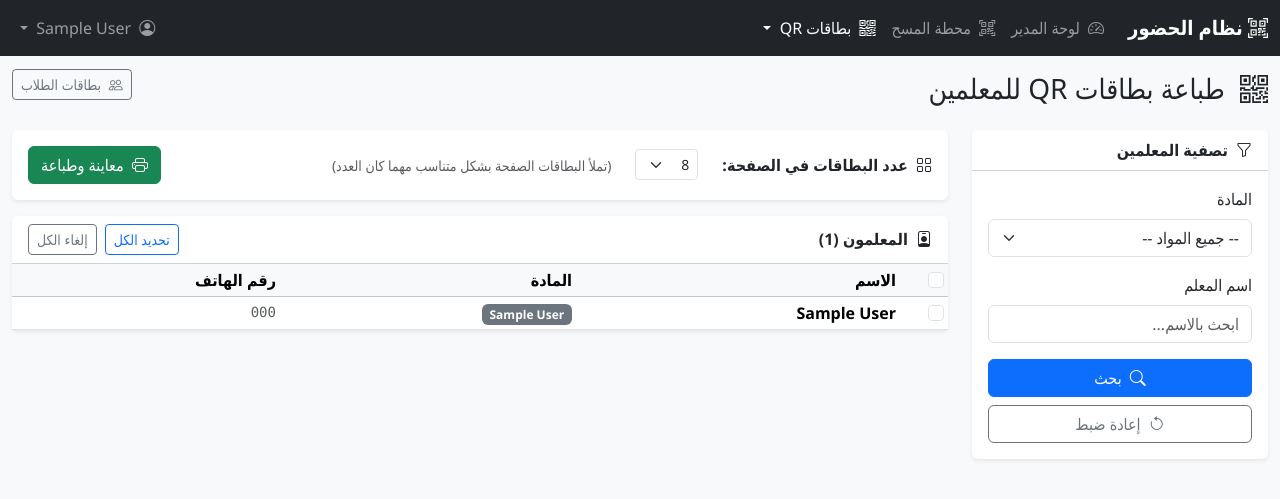
After one commit to eyadfattah23/QR-code-attendance-system, a Django app: page /qr-cards/teachers/ in a window 1280 px wide. The commit adds this page. Shown: the top 499 px of the page. Run offline with Django 5.2, Linux system fonts and the light colour scheme; a user stored in the database is signed in; tables that the repository leaves empty hold one stand-in row (values such as "Sample post"); some libraries are stand-ins or nearby versions.

Commit message:
feat(teacher-qr-cards): Add configuration and printing functionality for teacher QR cards

```diff
--- a/qr_generator/urls.py
+++ b/qr_generator/urls.py
@@ -6,4 +6,6 @@ app_name = 'qr_generator'
 urlpatterns = [
     path('', views.qr_cards_config, name='qr_cards_config'),
     path('print/', views.qr_cards_print, name='qr_cards_print'),
+    path('teachers/', views.teacher_qr_cards_config, name='teacher_qr_cards_config'),
+    path('teachers/print/', views.teacher_qr_cards_print, name='teacher_qr_cards_print'),
 ]
--- a/qr_generator/views.py
+++ b/qr_generator/views.py
@@ -8,7 +8,7 @@ from django.contrib.auth.decorators import login_required
 from django.shortcuts import render, redirect
 from django.contrib import messages
 
-from core.models import Student
+from core.models import Student, Teacher
 
 # Columns to use for each "cards per page" count (portrait A4 optimised)
 CARDS_GRID_COLS = {
@@ -133,3 +133,78 @@ def qr_cards_print(request):
         'cards_per_page': cards_per_page,
         'total_cards': len(cards),
     })
+
+
+@admin_required
+def teacher_qr_cards_config(request):
+    """Step 1 – choose teachers and cards-per-page, then go to the print page."""
+    if request.method == 'POST':
+        teacher_ids = request.POST.getlist('teacher_ids')
+        cards_per_page = request.POST.get('cards_per_page', '8')
+        if not teacher_ids:
+            messages.error(request, 'يرجى اختيار معلم واحد على الأقل.')
+        else:
+            from django.urls import reverse as _reverse
+            base = _reverse('qr_generator:teacher_qr_cards_print')
+            ids_qs = '&'.join(f'tid={tid}' for tid in teacher_ids)
+            return redirect(f'{base}?{ids_qs}&cpp={cards_per_page}')
+
+    name_filter = request.GET.get('name', '').strip()
+    subject_filter = request.GET.get('subject', '').strip()
+
+    teachers = Teacher.objects.select_related('user').order_by('full_name')
+    if name_filter:
+        teachers = teachers.filter(full_name__icontains=name_filter)
+    if subject_filter:
+        teachers = teachers.filter(subject__icontains=subject_filter)
+
+    subjects = (
+        Teacher.objects.exclude(subject__isnull=True)
+        .exclude(subject='')
+        .values_list('subject', flat=True)
+        .distinct()
+        .order_by('subject')
+    )
+
+    return render(request, 'qr_generator/teacher_config.html', {
+        'teachers': teachers,
+        'subjects': subjects,
+        'name_filter': name_filter,
+        'subject_filter': subject_filter,
+        'cards_per_page_range': range(1, 13),
+    })
+
+
+@admin_required
+def teacher_qr_cards_print(request):
+    """Step 2 – render a printable A4 page with teacher QR cards."""
+    teacher_ids = request.GET.getlist('tid')
+    try:
+        cards_per_page = max(1, min(12, int(request.GET.get('cpp', 8))))
+    except (ValueError, TypeError):
+        cards_per_page = 8
+
+    teachers = Teacher.objects.filter(id__in=teacher_ids).order_by('full_name')
+
+    cards = [
+        {'teacher': t, 'qr': _generate_qr_base64(str(t.id))}
+        for t in teachers
+    ]
+
+    cols = CARDS_GRID_COLS.get(cards_per_page, 3)
+    rows = math.ceil(cards_per_page / cols)
+
+    raw_pages = [cards[i: i + cards_per_page] for i in range(0, len(cards), cards_per_page)]
+    pages = []
+    total_slots = cols * rows
+    for chunk in raw_pages:
+        padding = total_slots - len(chunk)
+        pages.append({'cards': chunk, 'empty_range': range(padding)})
+
+    return render(request, 'qr_generator/teacher_print.html', {
+        'pages': pages,
+        'cols': cols,
+        'rows': rows,
+        'cards_per_page': cards_per_page,
+        'total_cards': len(cards),
+    })
--- a/templates/base.html
+++ b/templates/base.html
@@ -108,12 +108,24 @@
                             محطة المسح
                         </a>
                     </li>
-                    <li class="nav-item">
-                        <a class="nav-link {% if '/qr-cards/' in request.path %}active{% endif %}"
-                            href="{% url 'qr_generator:qr_cards_config' %}">
+                    <li class="nav-item dropdown">
+                        <a class="nav-link dropdown-toggle {% if '/qr-cards/' in request.path %}active{% endif %}"
+                            href="#" role="button" data-bs-toggle="dropdown" aria-expanded="false">
                             <i class="bi bi-qr-code me-1"></i>
                             بطاقات QR
                         </a>
+                        <ul class="dropdown-menu">
+                            <li>
+                                <a class="dropdown-item" href="{% url 'qr_generator:qr_cards_config' %}">
+                                    <i class="bi bi-people me-1"></i> بطاقات الطلاب
+                                </a>
+                            </li>
+                            <li>
+                                <a class="dropdown-item" href="{% url 'qr_generator:teacher_qr_cards_config' %}">
+                                    <i class="bi bi-person-badge me-1"></i> بطاقات المعلمين
+                                </a>
+                            </li>
+                        </ul>
                     </li>
                     {% elif user.is_teacher %}
                     <li class="nav-item">
--- /dev/null
+++ b/templates/qr_generator/teacher_config.html
@@ -0,0 +1,172 @@
+{% extends 'base.html' %}
+
+{% block title %}طباعة بطاقات QR للمعلمين - نظام الحضور{% endblock %}
+
+{% block content %}
+<div class="container-fluid">
+    <!-- Page Header -->
+    <div class="d-flex justify-content-between align-items-center mb-4 mt-2">
+        <h1 class="h3 mb-0 mt-2">
+            <i class="bi bi-qr-code me-2"></i>
+            طباعة بطاقات QR للمعلمين
+        </h1>
+        <a href="{% url 'qr_generator:qr_cards_config' %}" class="btn btn-outline-secondary btn-sm">
+            <i class="bi bi-people me-1"></i> بطاقات الطلاب
+        </a>
+    </div>
+
+    <div class="row">
+        <!-- Filters sidebar -->
+        <div class="col-lg-3 mb-4">
+            <div class="card shadow-sm h-100">
+                <div class="card-header bg-white fw-semibold">
+                    <i class="bi bi-funnel me-1"></i> تصفية المعلمين
+                </div>
+                <div class="card-body">
+                    <form method="get" id="filterForm">
+                        <div class="mb-3">
+                            <label for="subject" class="form-label">المادة</label>
+                            <select name="subject" id="subject" class="form-select">
+                                <option value="">-- جميع المواد --</option>
+                                {% for s in subjects %}
+                                <option value="{{ s }}" {% if s == subject_filter %}selected{% endif %}>{{ s }}</option>
+                                {% endfor %}
+                            </select>
+                        </div>
+                        <div class="mb-3">
+                            <label for="name" class="form-label">اسم المعلم</label>
+                            <input type="text" id="name" name="name" value="{{ name_filter }}"
+                                   class="form-control" placeholder="ابحث بالاسم...">
+                        </div>
+                        <div class="d-grid gap-2">
+                            <button type="submit" class="btn btn-primary">
+                                <i class="bi bi-search me-1"></i> بحث
+                            </button>
+                            <a href="{% url 'qr_generator:teacher_qr_cards_config' %}" class="btn btn-outline-secondary">
+                                <i class="bi bi-arrow-counterclockwise me-1"></i> إعادة ضبط
+                            </a>
+                        </div>
+                    </form>
+                </div>
+            </div>
+        </div>
+
+        <!-- Teacher list + config -->
+        <div class="col-lg-9">
+            <form method="post" id="printForm">
+                {% csrf_token %}
+
+                <!-- Cards per page selector -->
+                <div class="card shadow-sm mb-3">
+                    <div class="card-body py-3">
+                        <div class="row align-items-center">
+                            <div class="col-auto">
+                                <label class="form-label mb-0 fw-semibold">
+                                    <i class="bi bi-grid me-1"></i> عدد البطاقات في الصفحة:
+                                </label>
+                            </div>
+                            <div class="col-auto">
+                                <select name="cards_per_page" class="form-select form-select-sm" style="width:auto">
+                                    {% for n in cards_per_page_range %}
+                                    <option value="{{ n }}" {% if n == 8 %}selected{% endif %}>{{ n }}</option>
+                                    {% endfor %}
+                                </select>
+                            </div>
+                            <div class="col-auto me-auto">
+                                <span class="text-muted small">
+                                    (تملأ البطاقات الصفحة بشكل متناسب مهما كان العدد)
+                                </span>
+                            </div>
+                            <div class="col-auto">
+                                <button type="submit" class="btn btn-success"
+                                        onclick="return validateSelection()">
+                                    <i class="bi bi-printer me-1"></i> معاينة وطباعة
+                                </button>
+                            </div>
+                        </div>
+                    </div>
+                </div>
+
+                <!-- Teacher table -->
+                <div class="card shadow-sm">
+                    <div class="card-header bg-white d-flex justify-content-between align-items-center">
+                        <span class="fw-semibold">
+                            <i class="bi bi-person-badge me-1"></i>
+                            المعلمون ({{ teachers|length }})
+                        </span>
+                        <div>
+                            <button type="button" class="btn btn-sm btn-outline-primary me-1"
+                                    onclick="selectAll()">تحديد الكل</button>
+                            <button type="button" class="btn btn-sm btn-outline-secondary"
+                                    onclick="deselectAll()">إلغاء الكل</button>
+                        </div>
+                    </div>
+
+                    {% if teachers %}
+                    <div class="table-responsive">
+                        <table class="table table-hover table-sm mb-0 align-middle">
+                            <thead class="table-light">
+                                <tr>
+                                    <th style="width:3rem">
+                                        <input type="checkbox" class="form-check-input"
+                                               id="selectAllCheck"
+                                               onchange="toggleAll(this)">
+                                    </th>
+                                    <th>الاسم</th>
+                                    <th>المادة</th>
+                                    <th>رقم الهاتف</th>
+                                </tr>
+                            </thead>
+                            <tbody>
+                                {% for teacher in teachers %}
+                                <tr>
+                                    <td>
+                                        <input type="checkbox" class="form-check-input teacher-check"
+                                               name="teacher_ids" value="{{ teacher.id }}">
+                                    </td>
+                                    <td class="fw-semibold">{{ teacher.full_name }}</td>
+                                    <td>
+                                        {% if teacher.subject %}
+                                        <span class="badge bg-secondary">{{ teacher.subject }}</span>
+                                        {% else %}<span class="text-muted">—</span>{% endif %}
+                                    </td>
+                                    <td class="text-muted small font-monospace">{{ teacher.user.phone }}</td>
+                                </tr>
+                                {% endfor %}
+                            </tbody>
+                        </table>
+                    </div>
+                    {% else %}
+                    <div class="card-body text-center text-muted py-5">
+                        <i class="bi bi-person-badge display-4"></i>
+                        <p class="mt-2">لا يوجد معلمون مطابقون للبحث.</p>
+                    </div>
+                    {% endif %}
+                </div>
+            </form>
+        </div>
+    </div>
+</div>
+
+<script>
+function selectAll() {
+    document.querySelectorAll('.teacher-check').forEach(cb => cb.checked = true);
+    document.getElementById('selectAllCheck').checked = true;
+}
+function deselectAll() {
+    document.querySelectorAll('.teacher-check').forEach(cb => cb.checked = false);
+    document.getElementById('selectAllCheck').checked = false;
+}
+function toggleAll(masterCb) {
+    document.querySelectorAll('.teacher-check').forEach(cb => cb.checked = masterCb.checked);
+}
+function validateSelection() {
+    const checked = document.querySelectorAll('.teacher-check:checked').length;
+    if (checked === 0) {
+        alert('يرجى تحديد معلم واحد على الأقل.');
+        return false;
+    }
+    return true;
+}
+</script>
+{% endblock %}
```
Also changed, not shown: qr_generator/tests/test_views.py (+213 -0 lines), templates/qr_generator/teacher_print.html (added, +189 -0 lines).
